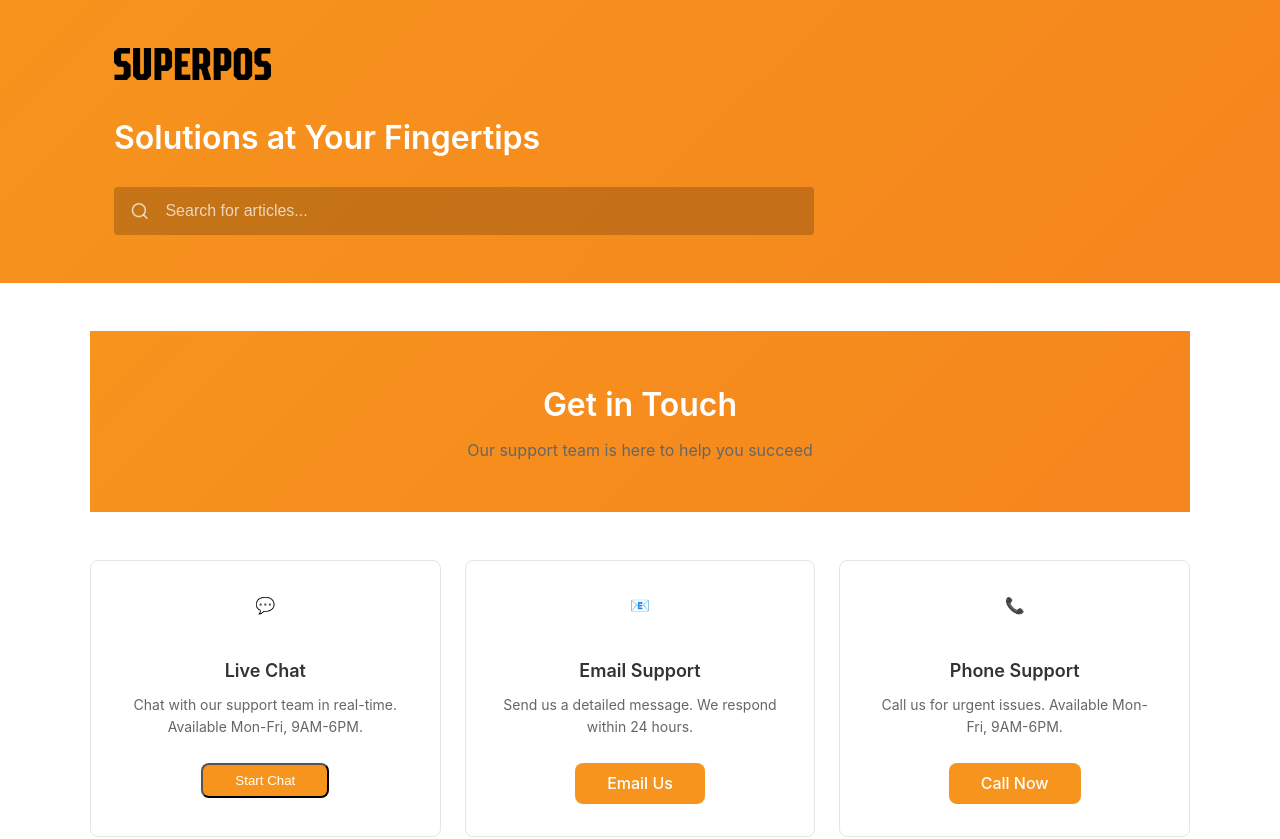
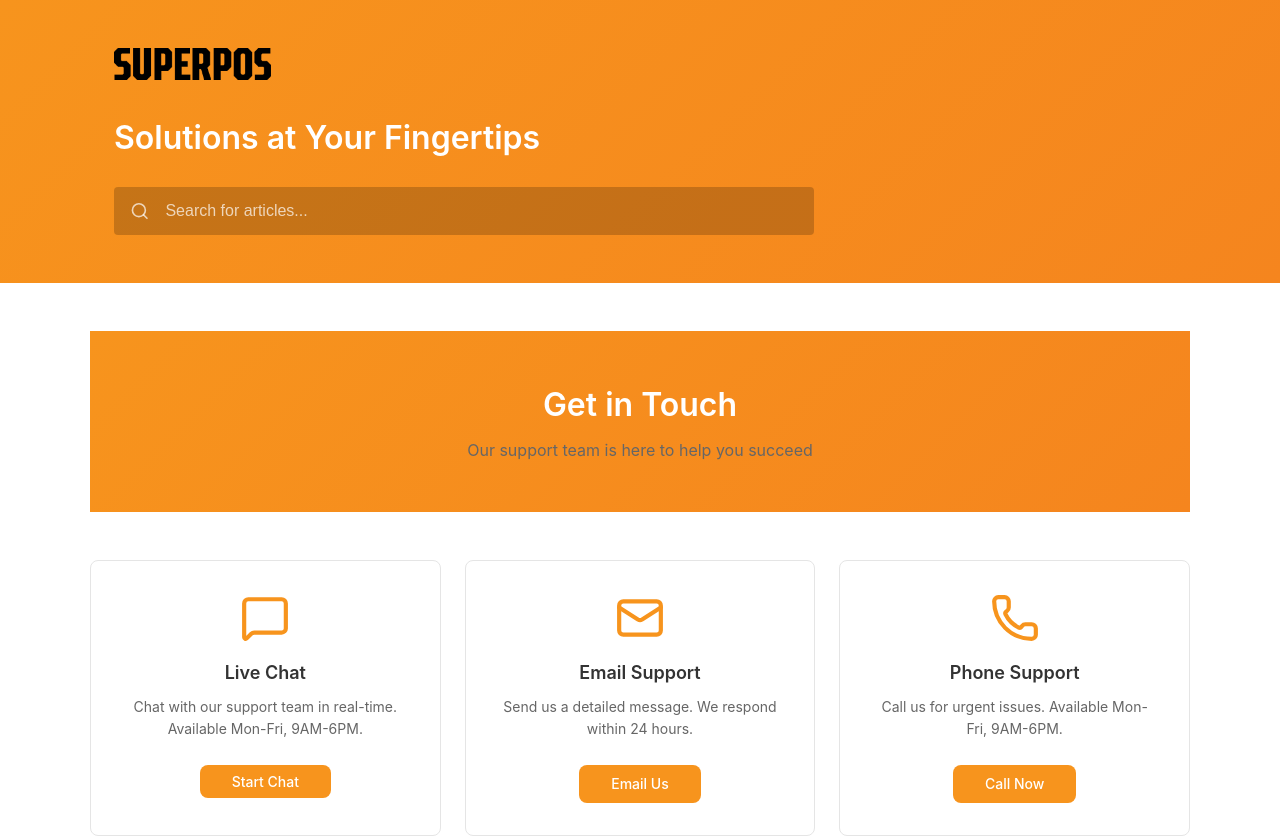
Before and after one commit to Dansonhar/QBOTU_System_Support, a React (Vite) app: page /QBOTU_System_Support_Web/contact in a window 1280 px wide. Shown: the top 839 px of the page. Built offline with nearby package versions, Linux system fonts and the light colour scheme.

Commit message:
sdadsadsaddsa

```diff
--- a/src/pages/Contact.jsx
+++ b/src/pages/Contact.jsx
@@ -1,4 +1,5 @@
 import React, { useState } from 'react';
+import { MessageSquare, Mail, Phone } from 'lucide-react';
 
 const Contact = () => {
     const [formData, setFormData] = useState({
@@ -35,7 +36,9 @@ const Contact = () => {
 
                 {/* Live Chat Card */}
                 <div className="contact-card">
-                    <div className="contact-card-icon">💬</div>
+                    <div className="contact-card-icon">
+                        <MessageSquare size={32} />
+                    </div>
                     <h3>Live Chat</h3>
                     <p>Chat with our support team in real-time. Available Mon-Fri, 9AM-6PM.</p>
                     <button className="contact-card-btn" onClick={() => alert('Live chat!')}>
@@ -45,7 +48,9 @@ const Contact = () => {
 
                 {/* Email Card */}
                 <div className="contact-card">
-                    <div className="contact-card-icon">📧</div>
+                    <div className="contact-card-icon">
+                        <Mail size={32} />
+                    </div>
                     <h3>Email Support</h3>
                     <p>Send us a detailed message. We respond within 24 hours.</p>
                     <a href="mailto:support@superpos.com" className="contact-card-btn">
@@ -55,7 +60,9 @@ const Contact = () => {
 
                 {/* Phone Card */}
                 <div className="contact-card">
-                    <div className="contact-card-icon">📞</div>
+                    <div className="contact-card-icon">
+                        <Phone size={32} />
+                    </div>
                     <h3>Phone Support</h3>
                     <p>Call us for urgent issues. Available Mon-Fri, 9AM-6PM.</p>
                     <a href="tel:+60123456789" className="contact-card-btn">
--- a/src/styles/index.css
+++ b/src/styles/index.css
@@ -898,8 +898,9 @@ a:hover {
 }
 
 .contact-card-icon {
-  width: 48px;
-  height: 48px;
+  /* EDIT SIZE HERE: change both width and height to adjust icon size */
+  width: 50px;
+  height: 50px;
   margin: 0 auto var(--spacing-md);
   color: var(--color-primary);
 }
@@ -929,6 +930,10 @@ a:hover {
   border-radius: var(--radius-md);
   text-decoration: none;
   font-weight: 500;
+  border: none;
+  cursor: pointer;
+  font-family: inherit;
+  font-size: var(--font-size-sm);
   transition: background var(--transition-fast);
 }
 
```
